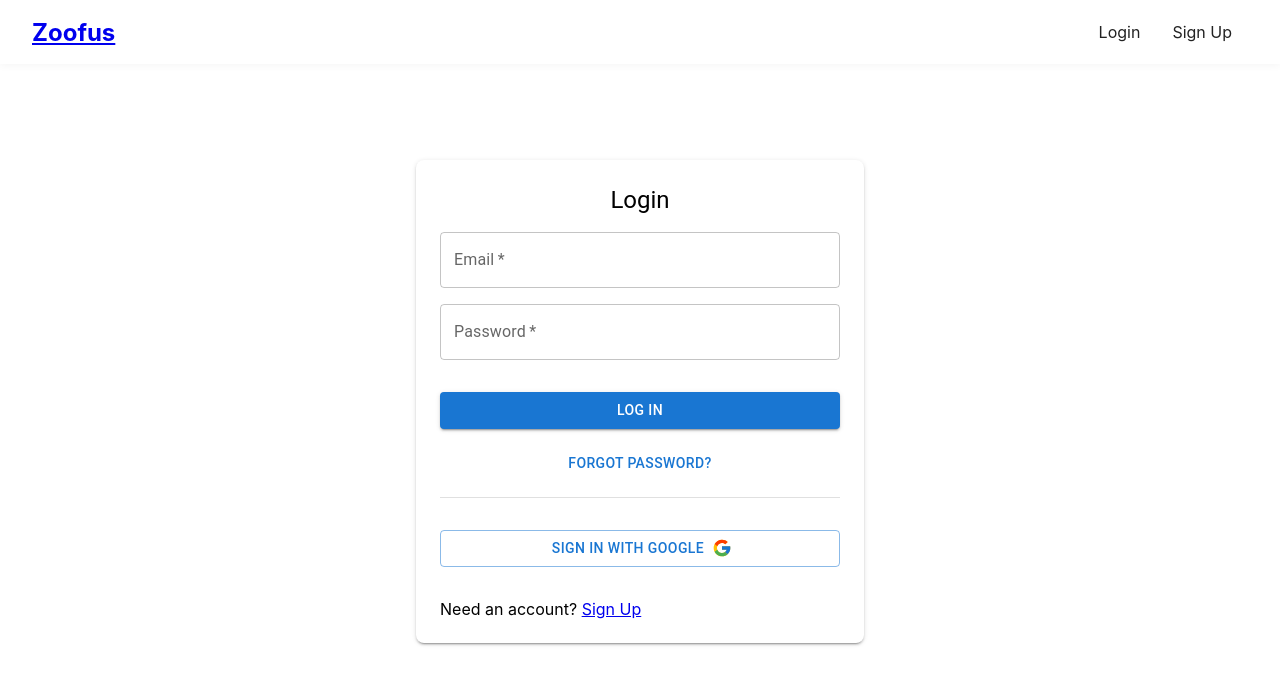
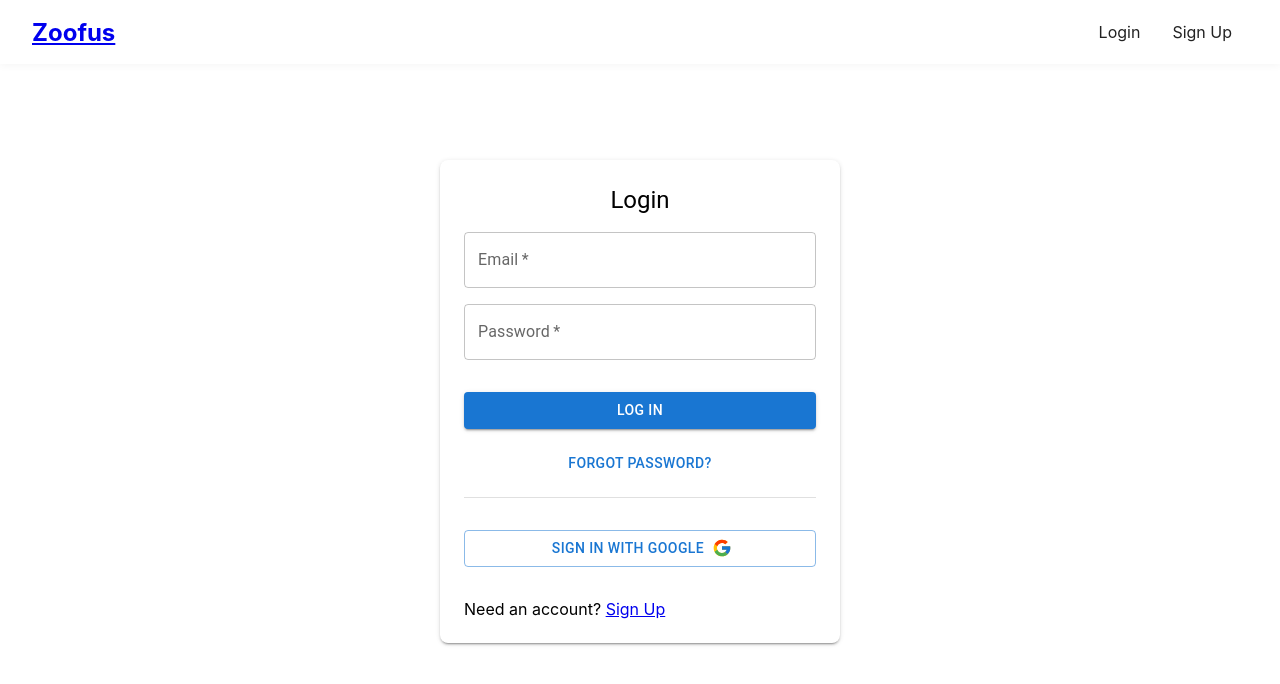
Before and after one commit to XinranCao/Zoofus, a React (Vite) app: page /login in a window 1280 px wide. Shown: the top 684 px of the page. Built offline with nearby package versions, Linux system fonts and the light colour scheme; no server answers.

Commit message:
STYLE: add border box style to authform

```diff
--- a/src/components/auth/AuthForm.jsx
+++ b/src/components/auth/AuthForm.jsx
@@ -29,6 +29,7 @@ const AuthForm = ({
         display: "flex",
         flexDirection: "column",
         gap: 2,
+        boxSizing: "border-box",
         maxWidth: isMobile ? "100%" : 400,
         width: "100%",
         alignSelf: "start",
```
